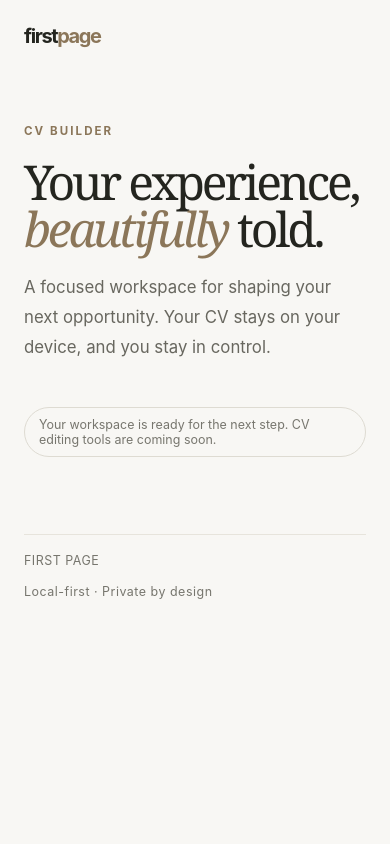
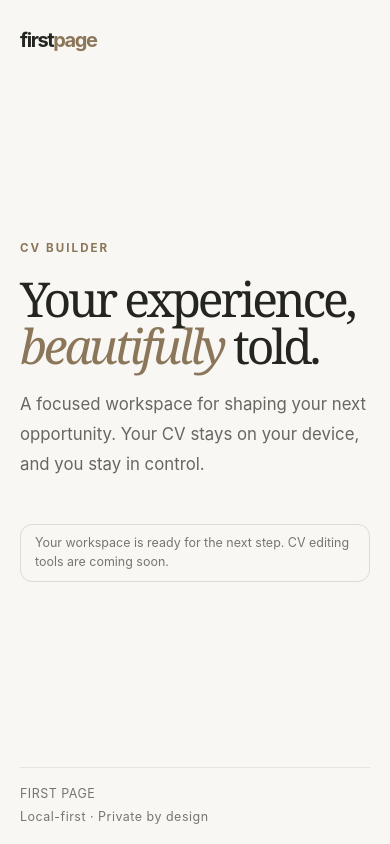
Before and after one commit to Manish-98/first-page, a React (Vite) app: page / in a window 390 px wide. Built offline with nearby package versions, Linux system fonts and the light colour scheme.

Commit message:
style(ui): define responsive application shell layout

```diff
--- a/src/ui/styles.css
+++ b/src/ui/styles.css
@@ -10,7 +10,14 @@
   font-weight: 400;
 }
 
-* { box-sizing: border-box; }
+* {
+  box-sizing: border-box;
+}
+
+html {
+  min-width: 320px;
+  min-height: 100%;
+}
 
 body {
   min-width: 320px;
@@ -18,34 +25,59 @@ body {
   margin: 0;
 }
 
-a { color: inherit; }
+a {
+  color: inherit;
+}
 
 .app-shell {
   display: flex;
+  width: 100%;
   min-height: 100vh;
   flex-direction: column;
   padding: 32px clamp(24px, 6vw, 88px) 24px;
 }
 
-.app-header, .app-footer {
+.app-header,
+.app-footer {
   display: flex;
   align-items: center;
   justify-content: space-between;
   gap: 16px;
 }
 
+.app-header {
+  min-height: 32px;
+}
+
 .wordmark {
+  flex: 0 0 auto;
   font-size: 1.25rem;
   font-weight: 750;
   letter-spacing: -0.07em;
   text-decoration: none;
 }
 
-.wordmark span { color: #8b7659; }
+.wordmark span {
+  color: #8b7659;
+}
 
-.header-note, .app-footer {
+.header-note,
+.app-footer {
   color: #77766e;
   font-size: 0.78rem;
+}
+
+.header-note {
+  margin: 0;
+  text-align: right;
+}
+
+.app-main {
+  display: flex;
+  width: 100%;
+  flex: 1;
+  align-items: center;
+  justify-content: center;
 }
 
 .welcome {
@@ -69,9 +101,13 @@ h1 {
   font-weight: 400;
   letter-spacing: -0.065em;
   line-height: 0.98;
+  overflow-wrap: break-word;
 }
 
-h1 em { color: #8b7659; font-weight: 400; }
+h1 em {
+  color: #8b7659;
+  font-weight: 400;
+}
 
 .intro {
   max-width: 520px;
@@ -82,12 +118,14 @@ h1 em { color: #8b7659; font-weight: 400; }
 
 .status-note {
   display: inline-block;
+  max-width: 100%;
   margin-top: 28px;
   border: 1px solid #dedbd2;
   border-radius: 999px;
   padding: 9px 14px;
   color: #77766e;
   font-size: 0.78rem;
+  line-height: 1.5;
 }
 
 .app-footer {
@@ -102,14 +140,33 @@ h1 em { color: #8b7659; font-weight: 400; }
 }
 
 @media (max-width: 560px) {
-  .app-shell { padding-top: 24px; }
-  .header-note { display: none; }
-  .welcome { padding: 64px 0; }
-  .app-footer { align-items: flex-start; flex-direction: column; }
+  .app-shell {
+    padding: 24px 20px 20px;
+  }
+
+  .header-note {
+    display: none;
+  }
+
+  .welcome {
+    padding: 64px 0;
+  }
+
+  .status-note {
+    border-radius: 12px;
+  }
+
+  .app-footer {
+    align-items: flex-start;
+    flex-direction: column;
+    gap: 8px;
+  }
 }
 
 @media (prefers-reduced-motion: reduce) {
-  *, *::before, *::after {
+  *,
+  *::before,
+  *::after {
     scroll-behavior: auto !important;
     animation-duration: 0.01ms !important;
     animation-iteration-count: 1 !important;
```
